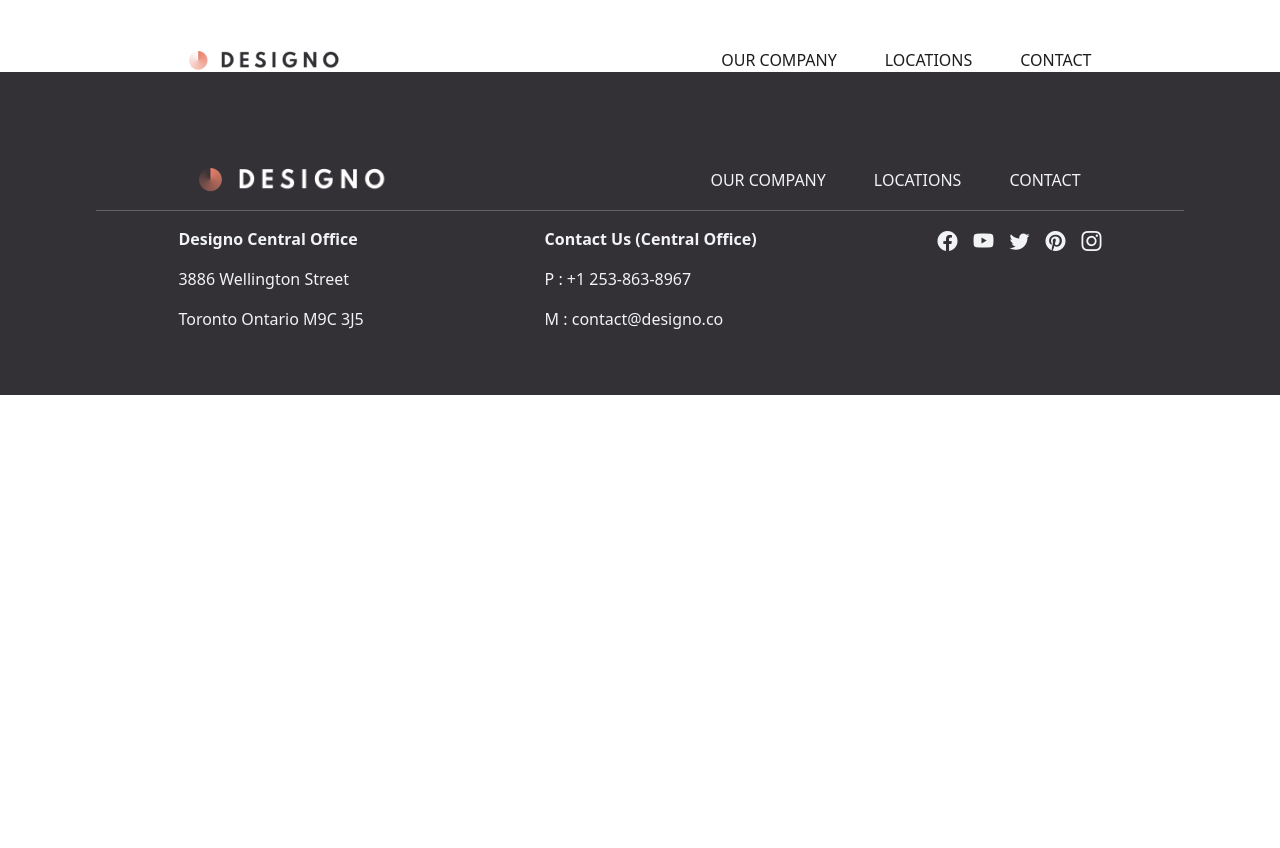
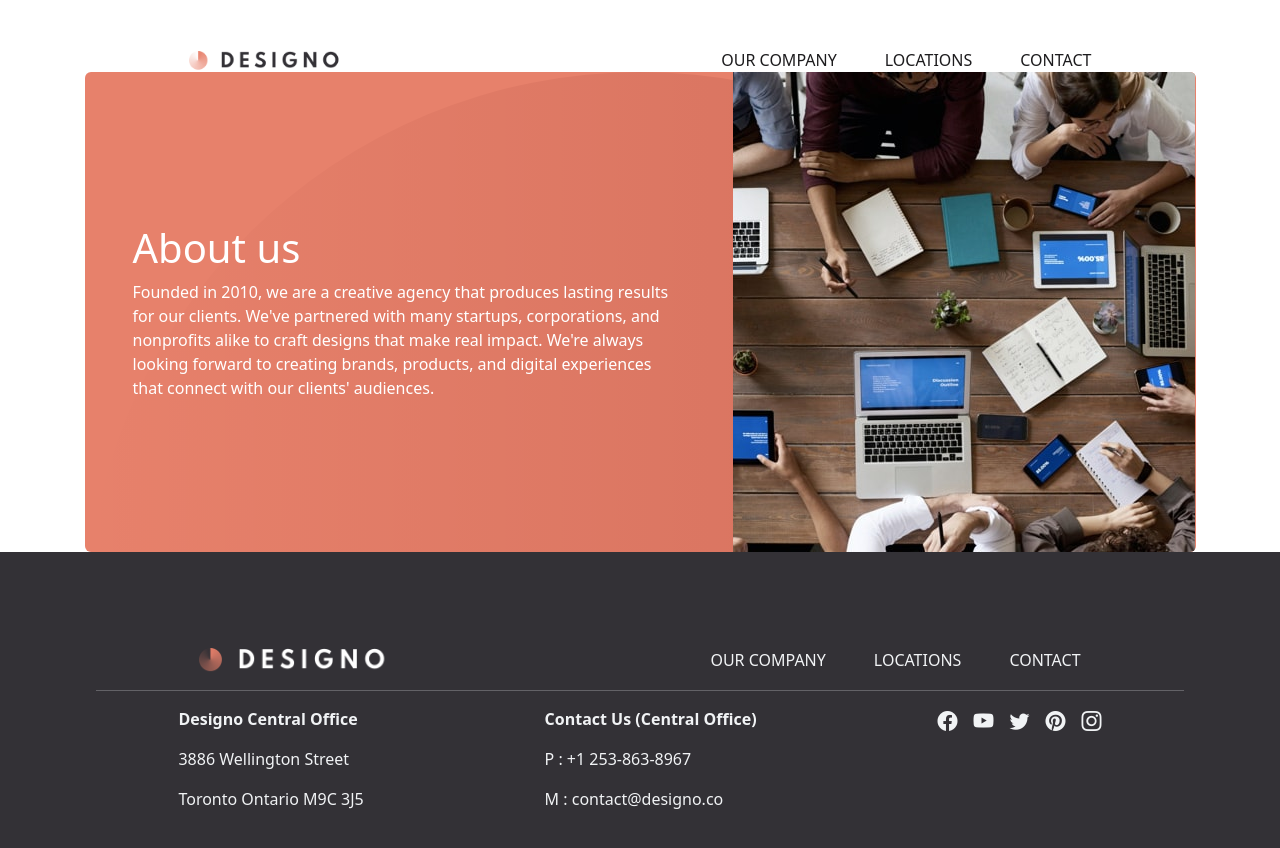
Before and after one commit to abdalsimam1-sketch/designo-multipage-website, a React (Vite) app: page /about in a window 1280 px wide. Shown: the top 848 px of the page. Before the commit the page ends 800 px from the top, so only its background shows below. Built offline with nearby package versions, Linux system fonts and the light colour scheme.

Commit message:
feat:about hero section

```diff
--- a/src/index.css
+++ b/src/index.css
@@ -125,6 +125,17 @@ footer img {
   background-color: var(--footer-bg) !important;
   height: 100%;
 }
+
+.about-hero-section {
+  background-color: var(--peach);
+  background-image: url(./assets/about/desktop/bg-pattern-hero-about-desktop.svg);
+  background-repeat: no-repeat;
+  background-position: top right;
+  background-size: cover;
+  width: 1111px;
+  height: 480px;
+  overflow: hidden;
+}
 @media (max-width: 768px) {
   .home-hero-section {
     width: 327px;
@@ -173,4 +184,8 @@ footer img {
     height: 320px;
     background-image: url(./assets/web-design/desktop/bg-pattern-intro-web.svg);
   }
+  .about-hero-section {
+    width: 375px;
+    height: 715px;
+  }
 }
--- a/src/pages/About.jsx
+++ b/src/pages/About.jsx
@@ -1,7 +1,27 @@
+import aboutHero from "../assets/about/desktop/image-about-hero.jpg";
 export const About = () => {
   return (
     <>
-      <section className="about-hero-section"></section>
+      <section className="about-hero-section mx-auto d-flex flex-column flex-md-row rounded">
+        <div className="about-hero-text col-md-7 d-flex flex-column justify-content-center p-5 text-white order-2 order-md-1">
+          <h1>About us</h1>
+          <p className="mb-5 m-md-0">
+            Founded in 2010, we are a creative agency that produces lasting
+            results for our clients. We've partnered with many startups,
+            corporations, and nonprofits alike to craft designs that make real
+            impact. We're always looking forward to creating brands, products,
+            and digital experiences that connect with our clients' audiences.
+          </p>
+        </div>
+        <div className="col-md-5 order-1 order-md-2">
+          <img
+            src={aboutHero}
+            alt="About Designo team"
+            className="img-fluid h-100 w-100 "
+            style={{ objectFit: "cover" }}
+          />
+        </div>
+      </section>
     </>
   );
 };
```
